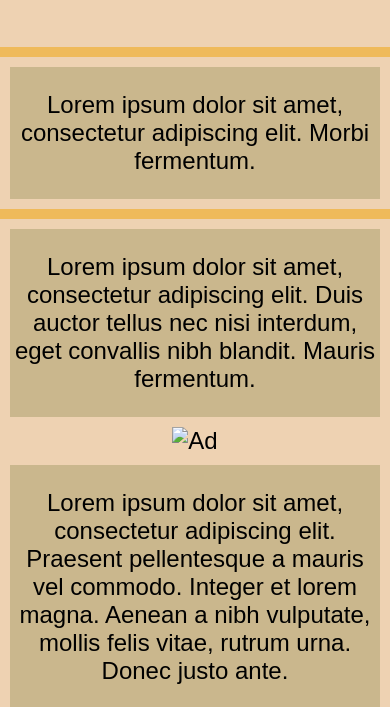
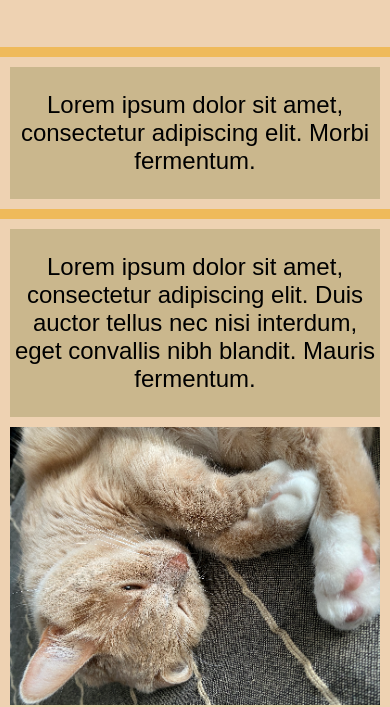
Before and after one commit to SvetlanaDenikina/homework2, a plain HTML site: page index.html in a window 390 px wide. Shown: the part 175-882 px from the top of the page. Drawn offline with Linux system fonts and the light colour scheme.

Commit message:
Update index.html

```diff
--- a/index.html
+++ b/index.html
@@ -28,7 +28,7 @@
 
         <main>
             <article class="feature"><p>Lorem ipsum dolor sit amet, consectetur adipiscing elit. Duis auctor tellus nec nisi interdum, eget convallis nibh blandit. Mauris fermentum.</p></article>
-            <div class="mobile-ad"><img src="img/cat.png" alt="Ad"></div>
+            <div class="mobile-ad"><img src="images/cat.png" alt="Ad"></div>
             <article class="listing">
                 <p>
                     Lorem ipsum dolor sit amet, consectetur adipiscing elit. Praesent pellentesque a mauris vel commodo. Integer et lorem magna. Aenean a nibh vulputate, mollis felis vitae, rutrum urna. Donec justo ante.</p>
```
